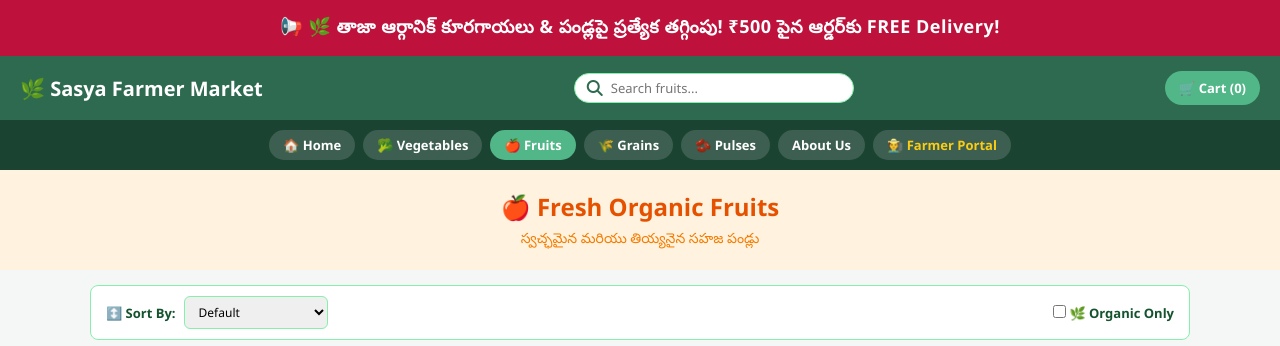
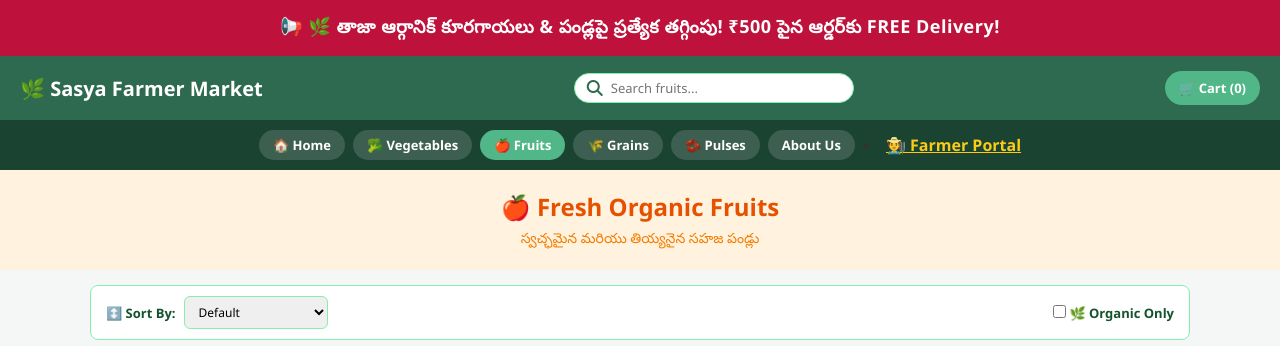
Before and after one commit to traderm1967/sasya-farmer-market, a plain HTML site: page fruits.html in a window 1280 px wide. Shown: the top 346 px of the page. Drawn offline with Linux system fonts and the light colour scheme.

Commit message:
Update fruits.html

```diff
--- a/fruits.html
+++ b/fruits.html
@@ -41,7 +41,7 @@
             <a href="grains.html" style="color: white; text-decoration: none; padding: 6px 14px; background: rgba(255,255,255,0.15); border-radius: 20px; font-size: 13px; font-weight: 600;">🌾 Grains</a>
             <a href="pulses.html" style="color: white; text-decoration: none; padding: 6px 14px; background: rgba(255,255,255,0.15); border-radius: 20px; font-size: 13px; font-weight: 600;">🫘 Pulses</a>
             <a href="about.html" style="color: white; text-decoration: none; padding: 6px 14px; background: rgba(255,255,255,0.15); border-radius: 20px; font-size: 13px; font-weight: 600;"> About Us</a>
-            <a href="farmer-portal.html" style="color: #facc15; text-decoration: none; padding: 6px 14px; background: rgba(255,255,255,0.15); border-radius: 20px; font-size: 13px; font-weight: bold;">🧑‍🌾 Farmer Portal</a>
+           <li><a href="farmer-portal.html" target="_blank" rel="noopener noreferrer" onclick="window.open('farmer-portal.html', '_blank'); return false;" style="color: #facc15; font-weight: bold;">🧑‍🌾 Farmer Portal</a></li>
         </div>
     </nav>
 
```
